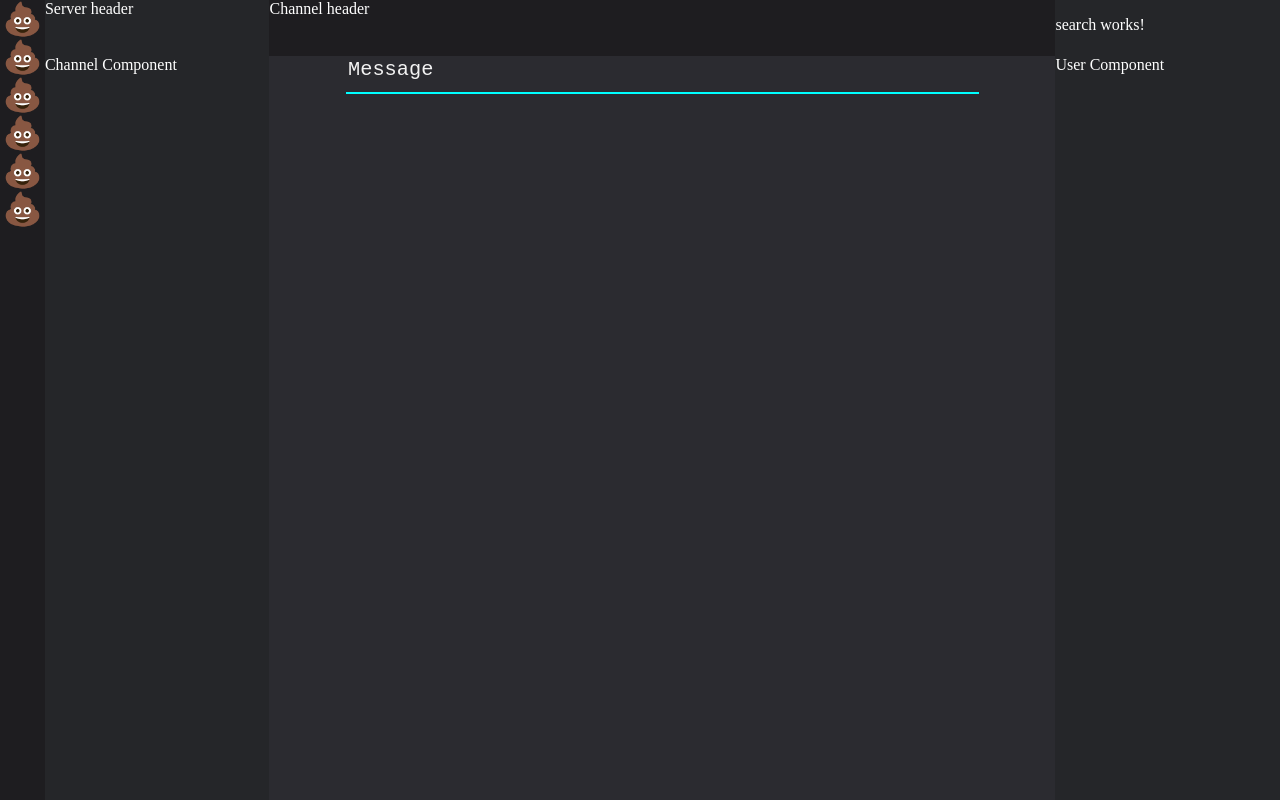
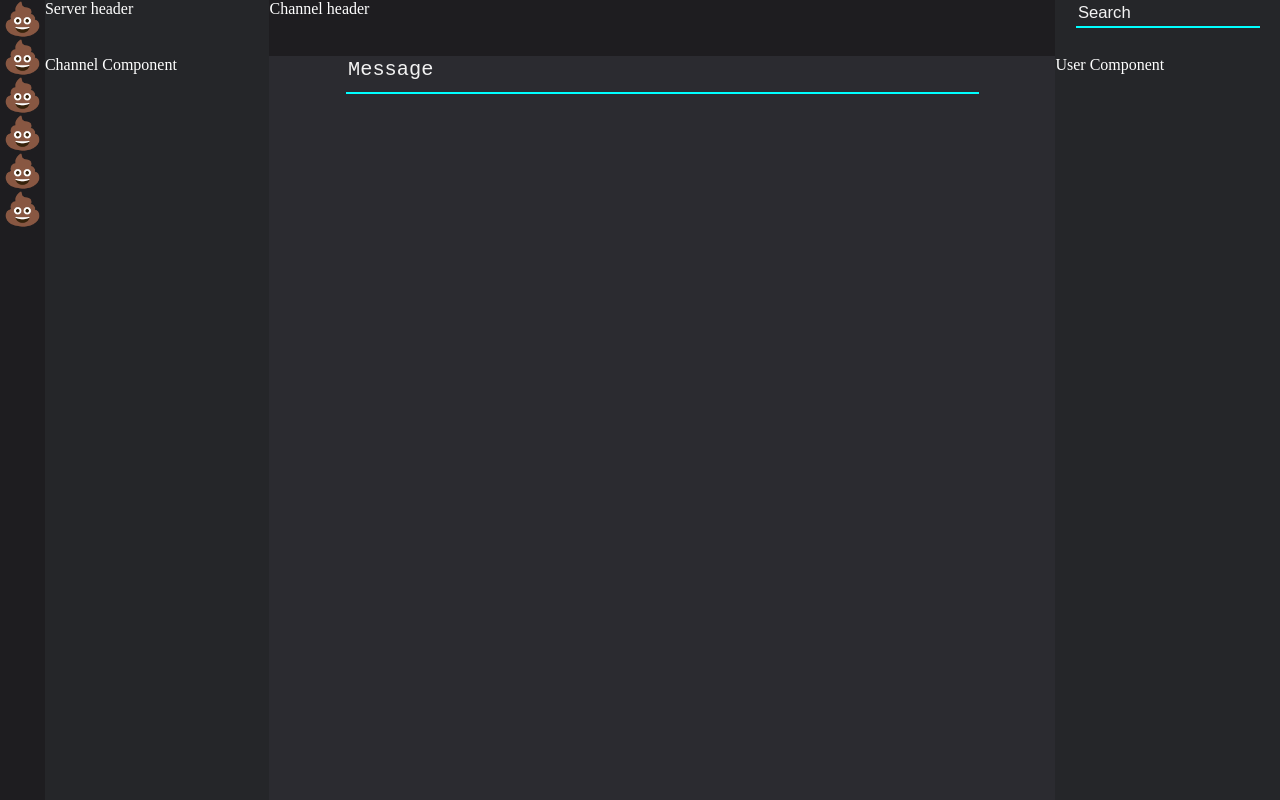
Before and after one commit to johnpagtama/limbo, an Angular app in the folder limbo/: page / in a window 1280 px wide. Built offline with nearby package versions, Linux system fonts and the light colour scheme.

Commit message:
Chat search update

```diff
--- a/limbo/src/app/components/shared/search/search.component.html
+++ b/limbo/src/app/components/shared/search/search.component.html
@@ -1 +1 @@
-<p>search works!</p>
+<input class="search" placeholder="Search" type="text">
--- a/limbo/src/app/components/shared/search/search.component.scss
+++ b/limbo/src/app/components/shared/search/search.component.scss
@@ -0,0 +1,27 @@
+%search-properties {
+    display: block;
+    margin-left: auto;
+    margin-right: auto;
+    border: none;
+    border-bottom: 2px solid cyan;
+    width: 80%;
+    height: 1.5rem;
+    background-color: transparent;
+    color: #f3f3f3;
+    -webkit-transition: box-shadow .35s ease-in-out;
+    transition: box-shadow .35s ease-in-out;
+
+    &::placeholder {
+        color: #f3f3f3;
+        font-size: 1.25em;
+    }
+
+    &:focus {
+        box-shadow: 0 0.75rem 0.5rem 0 #1f1f1f;
+        outline: none;
+    }
+}
+
+.search {
+    @extend %search-properties;
+}
```
